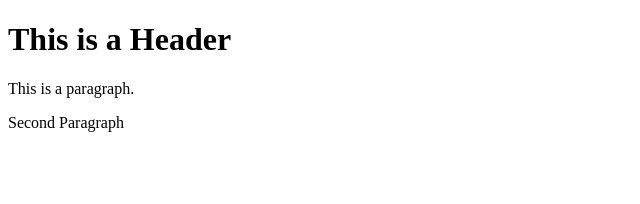
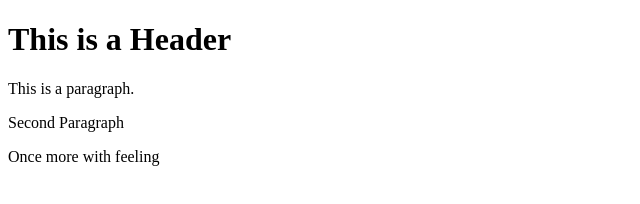
Before and after one commit to cjmcclure1337/git-test, a website: page index.html in a window 1280 px wide. Shown: the whole page, without its empty margins (0-640 px from the left). Drawn offline with Linux system fonts and the light colour scheme.

```diff
--- a/index.html
+++ b/index.html
@@ -4,5 +4,6 @@
         <h1>This is a Header</h1>
         <p>This is a paragraph.</p>
         <p>Second Paragraph</p>
+        <p>Once more with feeling</p>
     </body>
 </html>
```
Also changed, not shown: package.json (added, +24 -0 lines), 2 other files.
